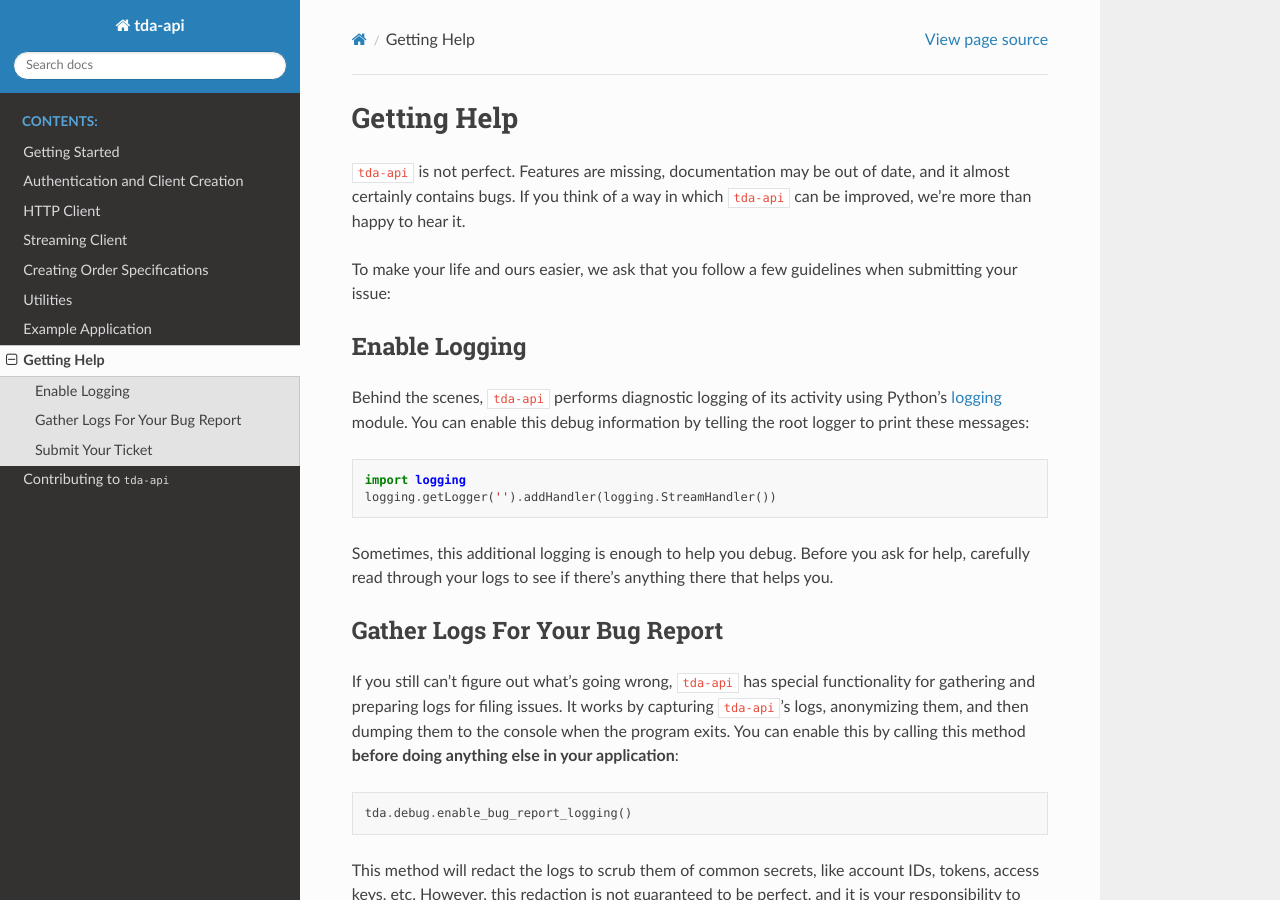
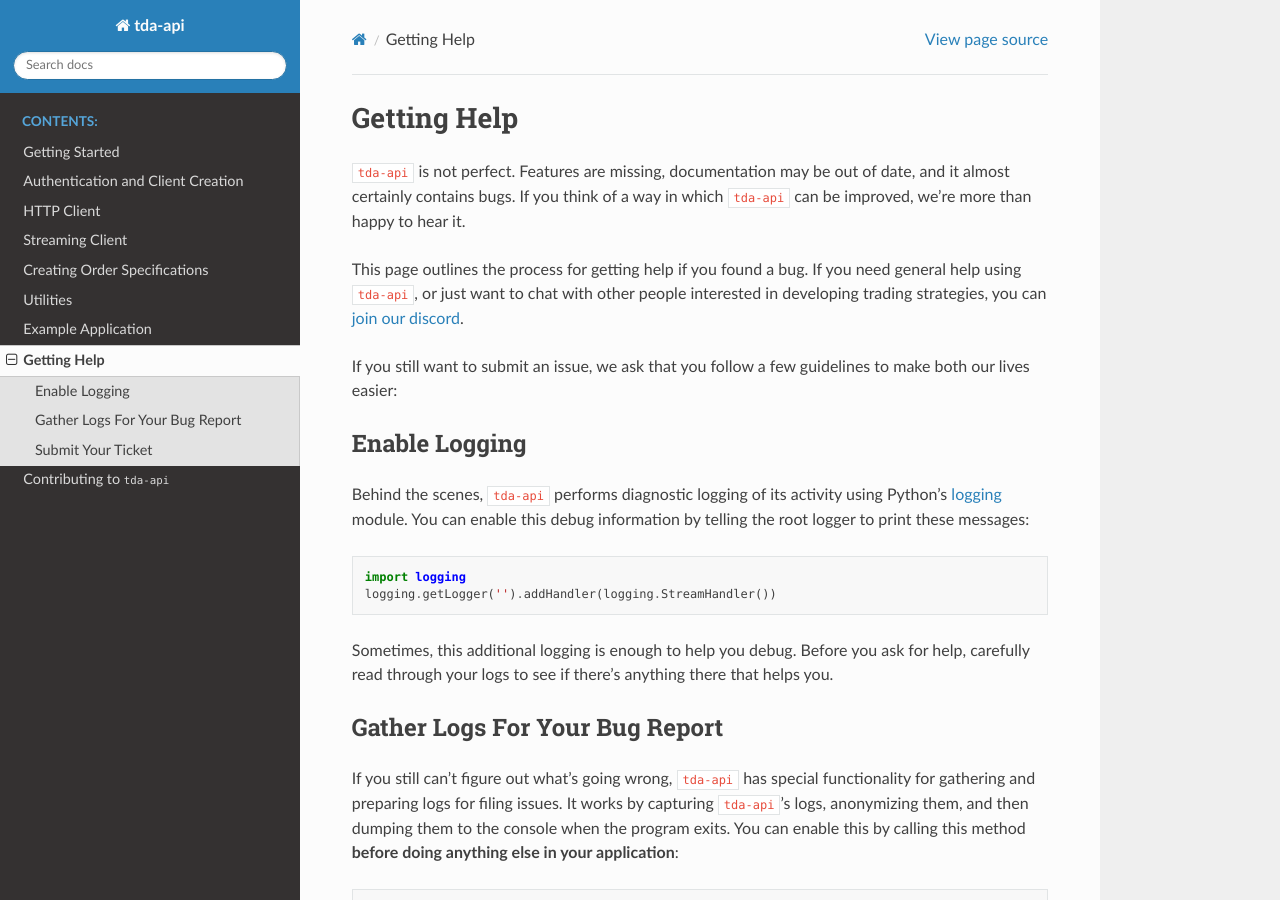
Before and after one commit to alexgolec/tda-api, a Sphinx documentation site: the page built from docs/help.rst, in a window 1280 px wide and 900 px high. Built offline with Sphinx 7.4.7 and the Read the Docs theme 2.0.0, drawn with Linux system fonts in a browser that asks for light colours.

Commit message:
Add links to the Discord to the documentation

```diff
--- a/README.rst
+++ b/README.rst
@@ -100,6 +101,9 @@
 What else?
 ----------
 
+We have a `Discord server <https://discord.gg/nfrd9gh>`__! You can join to get
+help using ``tda-api`` or just to chat with interesting people.
+
 Bug reports, suggestions, and patches are always welcome! Submit issues
 `here <https://github.com/alexgolec/tda-api/issues>`__ and pull requests
 `here <https://github.com/alexgolec/tda-api/pulls>`__.
--- a/docs/auth.rst
+++ b/docs/auth.rst
@@ -127,7 +127,8 @@
 As simple as it seems, this process is complex and mistakes are easy to make.
 This section outlines some of the more common issues you might encounter. If you
 find yourself dealing with something that isn't listed here, or if you try the
-suggested remedies and are still seeing issues, see the :ref:`help` page.
+suggested remedies and are still seeing issues, see the :ref:`help` page. You
+can also `join our Discord server <https://discord.gg/nfrd9gh>`__ to ask questions.
 
 
 +++++++++++++++++++++++++++++++++++++++++++++++++++++++++++++++++++++++++++++++++++++++++
--- a/docs/help.rst
+++ b/docs/help.rst
@@ -11,8 +11,13 @@
 date, and it almost certainly contains bugs. If you think of a way in which
 ``tda-api`` can be improved, we're more than happy to hear it.
 
-To make your life and ours easier, we ask that you follow a few guidelines when
-submitting your issue:
+This page outlines the process for getting help if you found a bug. If you need
+general help using ``tda-api``, or just want to chat with other people
+interested in developing trading strategies, you can
+`join our discord <https://discord.gg/nfrd9gh>`__.
+
+If you still want to submit an issue, we ask that you follow a few guidelines to
+make both our lives easier:
 
 
 --------------
```
Also changed, not shown: other parts of README.rst (+1 -0 lines), docs/getting-started.rst (+9 -0 lines), docs/index.rst (+7 -1 lines).
